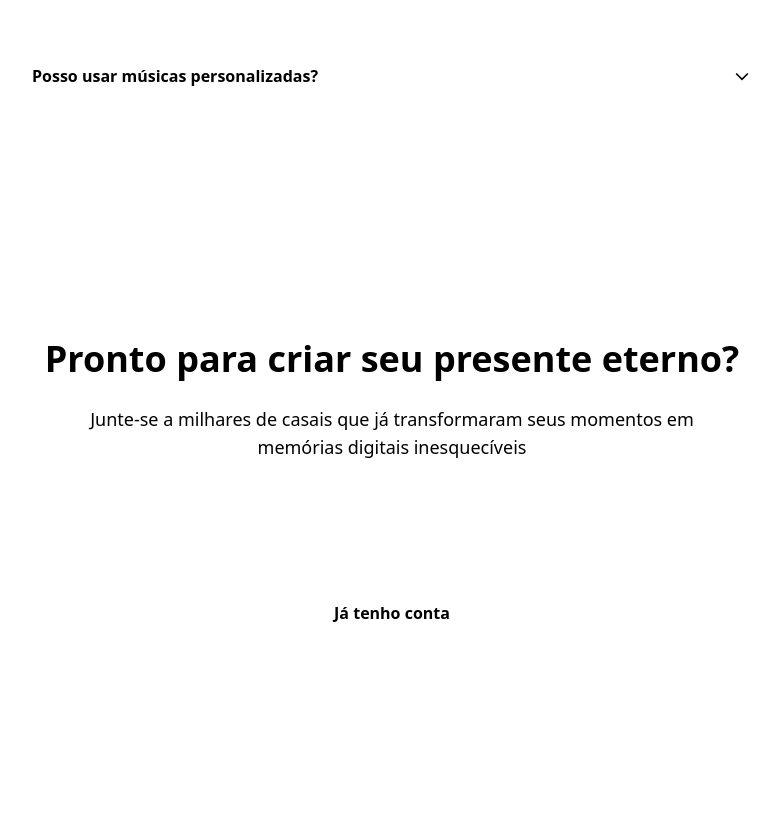
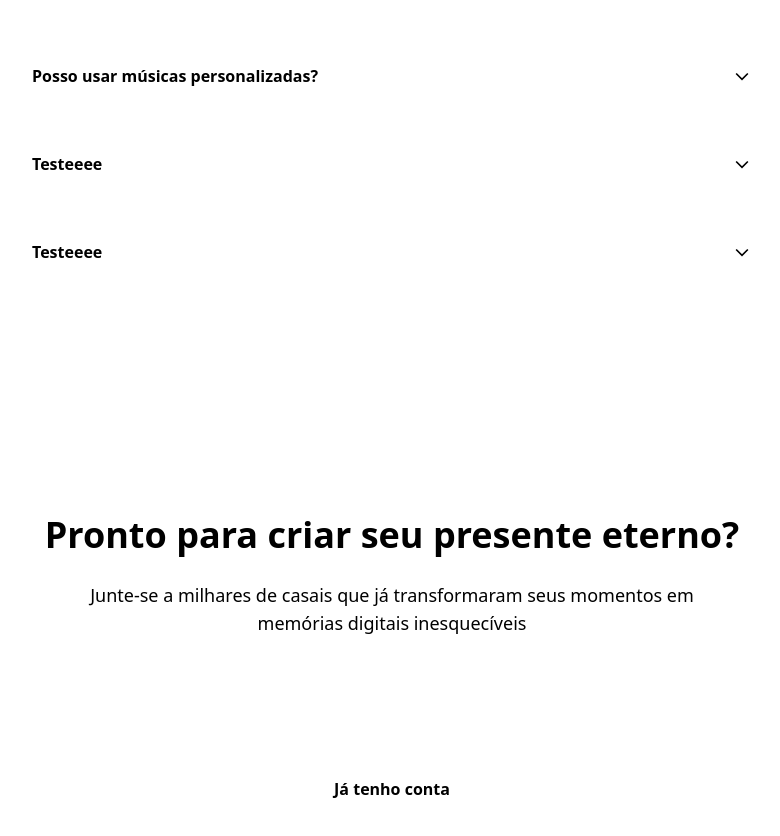
Before and after one commit to matheusdevsouza/eternal, a Next.js app: page /precos in a window 1280 px wide. Shown: the part 4364-5200 px from the top of the page, without its empty margins (248-1028 px from the left). Built offline with nearby package versions, Linux system fonts and the light colour scheme.

Commit message:
Teste commit - EL

```diff
--- a/app/precos/page.tsx
+++ b/app/precos/page.tsx
@@ -365,6 +365,16 @@ export default function PrecosPage() {
               answer="Sim! Nos planos Premium e Eternal você pode fazer upload das suas próprias músicas em formato MP3 para tornar o presente ainda mais personalizado."
               index={9}
             />
+            <FAQItem
+              question="Testeeee"
+              answer="Testeeeeeeee"
+              index={10}
+            />
+            <FAQItem
+              question="Testeeee"
+              answer="Testeeeeeeee"
+              index={11}
+            />
           </div>
         </div>
       </section>
```
